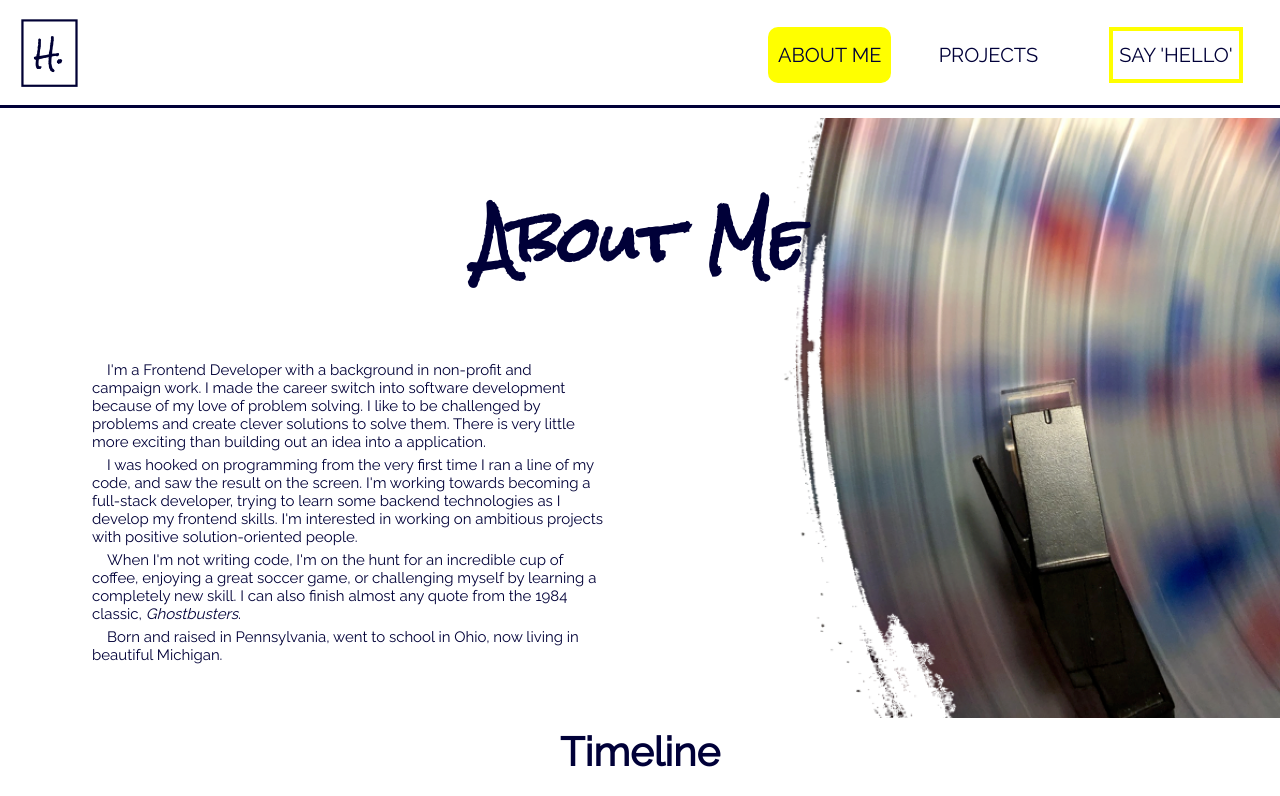
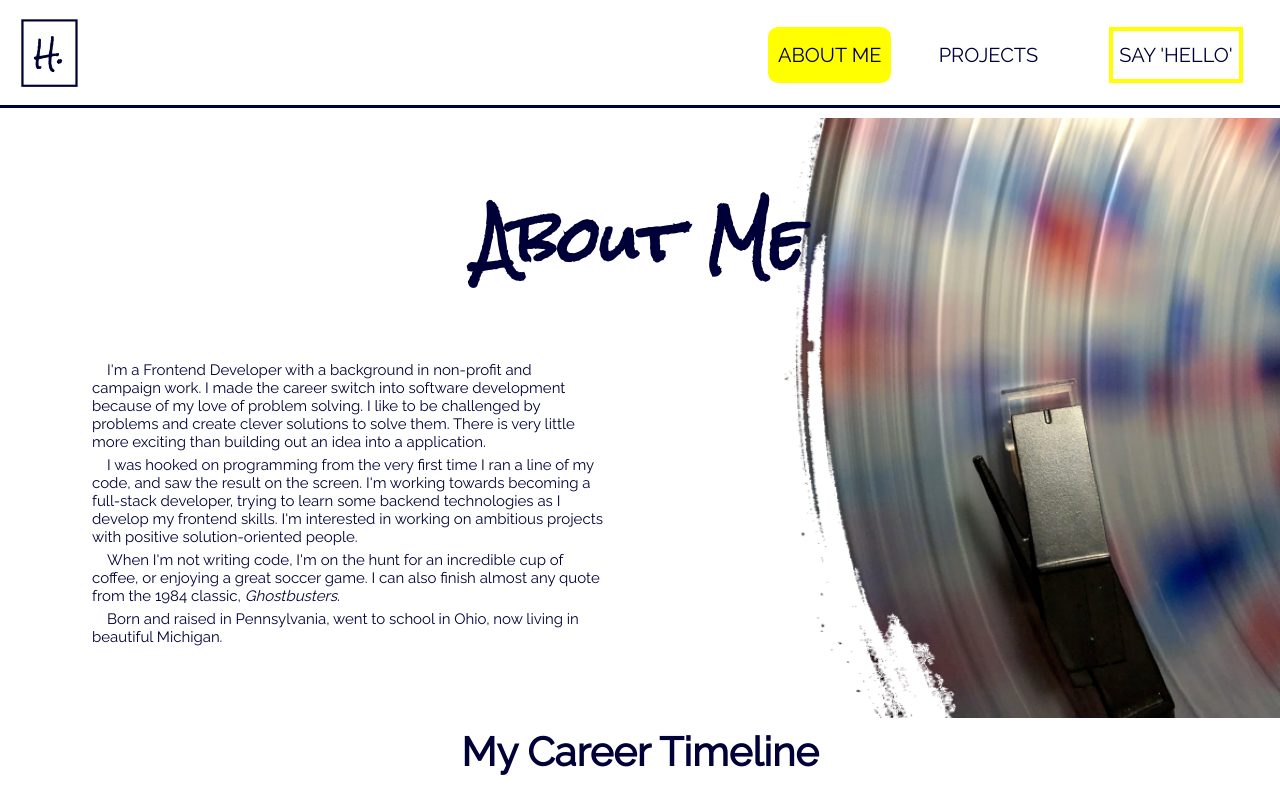
Before and after one commit to Henry-Overholt/henryOverholtPortfolio, an Angular app: page /story in a window 1280 px wide. Shown: the top 796 px of the page. Built offline with nearby package versions, Linux system fonts and the light colour scheme; a web font is replaced by a local one.

Commit message:
working on contact form submission

```diff
--- a/src/app/contact/contact.component.html
+++ b/src/app/contact/contact.component.html
@@ -37,6 +37,7 @@
     ></textarea>
     <button>SEND</button>
   </form>
+
   <div id="personalContact" [@fadeInLeft]>
     <img src="./../../assets/bwProfile.jpeg" alt="" />
     <div id="socialHandles">
--- a/src/app/contact/contact.component.ts
+++ b/src/app/contact/contact.component.ts
@@ -5,7 +5,7 @@ import {
   state,
   style,
   animate,
-  transition
+  transition,
 } from "@angular/animations";
 
 @Component({
@@ -15,27 +15,29 @@ import {
   animations: [
     trigger("fadeInRight", [
       state("void", style({ opacity: 0, left: "100vh" })),
-      transition("void=>*", animate("1500ms ease-in"))
+      transition("void=>*", animate("1500ms ease-in")),
     ]),
     trigger("fadeInLeft", [
       state(
         "void",
         style({ opacity: 0, right: "100vh", position: "relative" })
       ),
-      transition("void=>*", animate("1500ms ease-in"))
-    ])
-  ]
+      transition("void=>*", animate("1500ms ease-in")),
+    ]),
+  ],
 })
 export class ContactComponent implements OnInit {
   constructor() {}
 
   ngOnInit() {}
   submitForm(form: NgForm): void {
-    let name: string = form.value.name;
-    let email: string = form.value.email;
-    let subject: string = form.value.subject;
-    let message: string = form.value.message;
-    console.log(`${name}, ${email}, ${subject}, ${message}`);
+    let email = {
+      name: form.value.name,
+      email: form.value.email,
+      subject: form.value.subject,
+      message: form.value.message,
+    };
+    console.log(email);
     document.querySelector("form").reset();
   }
 }
--- a/src/app/home/home.component.html
+++ b/src/app/home/home.component.html
@@ -7,7 +7,7 @@
         I'm a Frontend Developer based in the Detroit area, looking for
         challenging and creative projects to work on.
       </h3>
-      <h3>JavaScript | Angular | HTML | CSS</h3>
+      <h3>JavaScript | Angular 7 | HTML | CSS</h3>
     </div>
   </div>
   <div id="bubbleContainer">
--- a/src/app/story/story.component.html
+++ b/src/app/story/story.component.html
@@ -19,9 +19,8 @@
         </p>
         <p>
           When I'm not writing code, I'm on the hunt for an incredible cup of
-          coffee, enjoying a great soccer game, or challenging myself by
-          learning a completely new skill. I can also finish almost any quote
-          from the 1984 classic, <em>Ghostbusters</em>.
+          coffee, or enjoying a great soccer game. I can also finish almost any
+          quote from the 1984 classic, <em>Ghostbusters</em>.
         </p>
         <p>
           Born and raised in Pennsylvania, went to school in Ohio, now living in
@@ -33,7 +32,7 @@
   </div>
 
   <div id="timeline">
-    <h2 [@fadeIn]>Timeline</h2>
+    <h2 [@fadeIn]>My Career Timeline</h2>
     <div [@fadeIn] id="timelineContainer">
       <button
         [ngClass]="up == true ? 'on' : 'off'"
```
